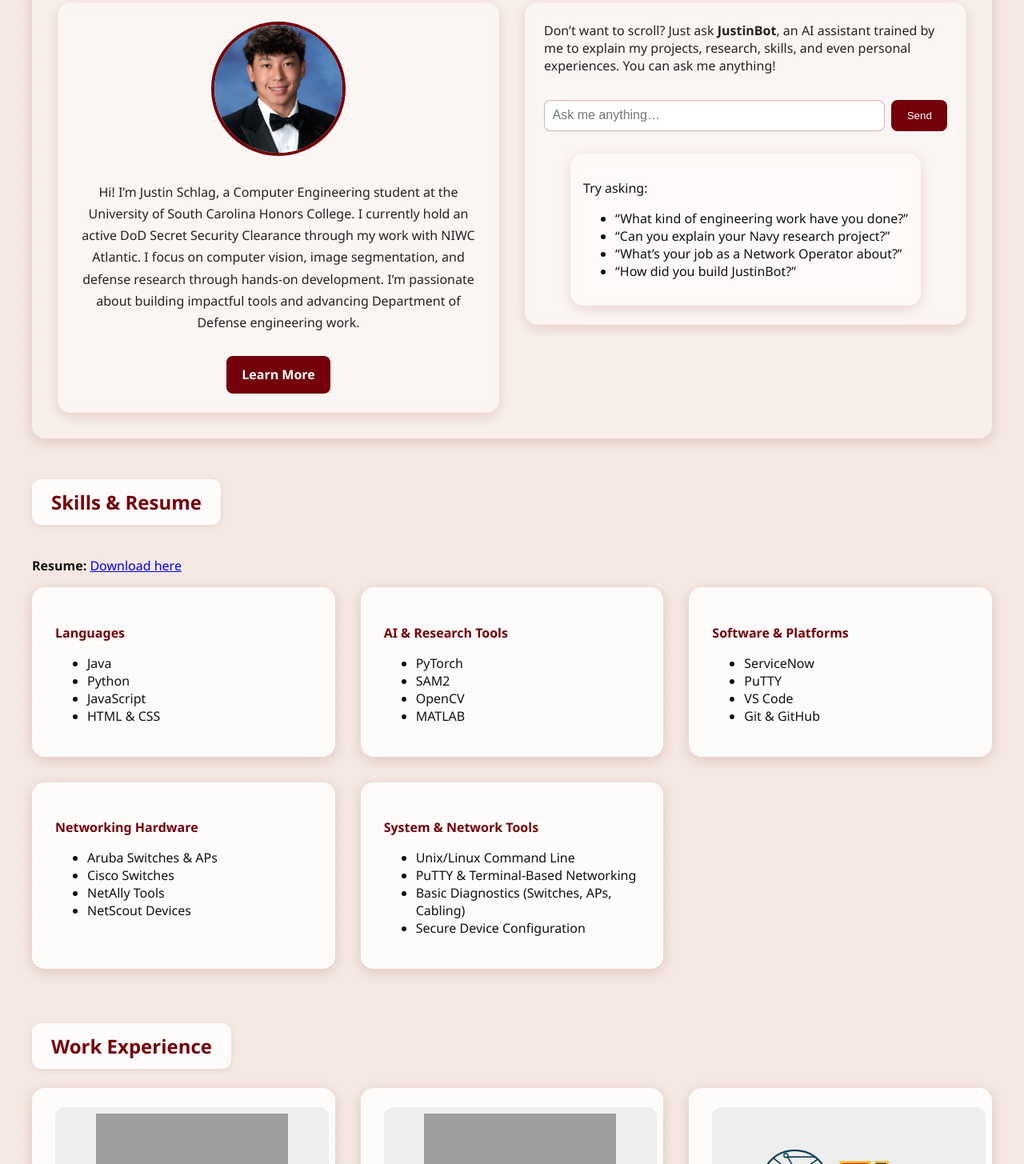
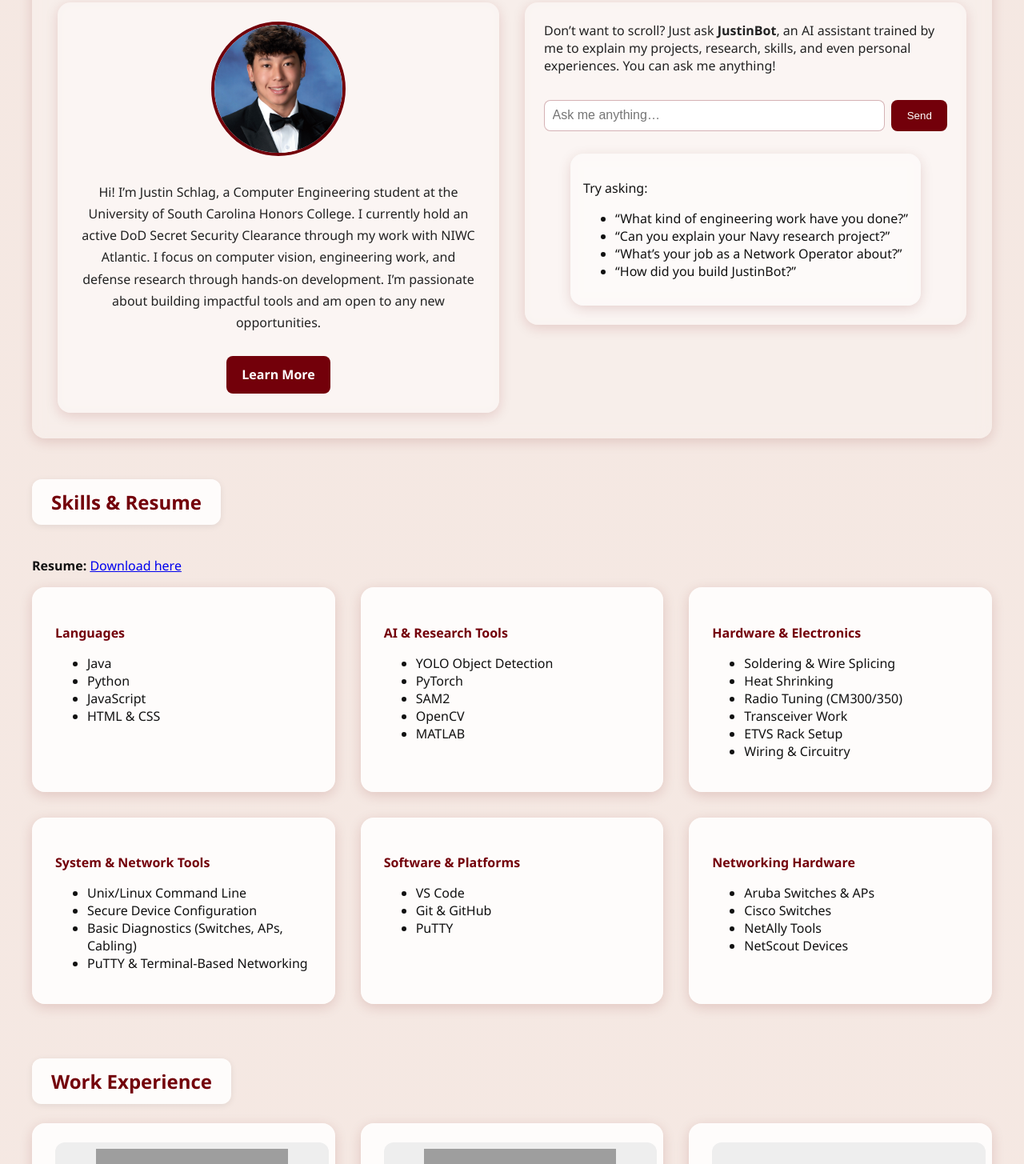
Before and after one commit to justinschlag/justinschlag.github.io, a plain HTML site: page index.html in a window 1280 px wide. Shown: the part 688-2143 px from the top of the page at 80% size. Drawn offline with Linux system fonts and the light colour scheme; grey boxes are pictures that could not be loaded.

Commit message:
grammar + About Me

```diff
--- a/index.html
+++ b/index.html
@@ -86,9 +86,8 @@
     <p>
       Hi! I’m Justin Schlag, a Computer Engineering student at the University of
       South Carolina Honors College. I currently hold an active DoD Secret Security
-      Clearance through my work with NIWC Atlantic. I focus on computer vision, image
-      segmentation, and defense research through hands-on development. I’m passionate
-      about building impactful tools and advancing Department of Defense engineering work.
+      Clearance through my work with NIWC Atlantic. I focus on computer vision, engineering work, and defense research through hands-on development. I’m passionate
+      about building impactful tools and am open to any new opportunities.
     </p>
     <!-- Learn More button linking to your dedicated About Me page: -->
     <a href="About Me/index.html" class="project-button">Learn More</a>
@@ -128,6 +127,7 @@
   <h2>Skills & Resume</h2>
   <p><strong>Resume:</strong> <a href="files/Resume (Nov 19).pdf" target="_blank">Download here</a></p>
   <div class="skills-grid">
+
     <div class="skill-card">
       <h4>Languages</h4>
       <ul>
@@ -137,24 +137,49 @@
         <li>HTML & CSS</li>
       </ul>
     </div>
+
     <div class="skill-card">
       <h4>AI & Research Tools</h4>
       <ul>
+        <li>YOLO Object Detection</li>
         <li>PyTorch</li>
         <li>SAM2</li>
         <li>OpenCV</li>
         <li>MATLAB</li>
       </ul>
     </div>
+
+    <div class="skill-card">
+      <h4>Hardware & Electronics</h4>
+      <ul>
+        <li>Soldering & Wire Splicing</li>
+        <li>Heat Shrinking</li>
+        <li>Radio Tuning (CM300/350)</li>
+        <li>Transceiver Work</li>
+        <li>ETVS Rack Setup</li>
+        <li>Wiring & Circuitry</li>
+      </ul>
+    </div>
+
+    <div class="skill-card">
+      <h4>System & Network Tools</h4>
+      <ul>
+        <li>Unix/Linux Command Line</li>
+        <li>Secure Device Configuration</li>
+        <li>Basic Diagnostics (Switches, APs, Cabling)</li>
+        <li>PuTTY & Terminal-Based Networking</li>
+      </ul>
+    </div>
+
     <div class="skill-card">
       <h4>Software & Platforms</h4>
       <ul>
-            <li>ServiceNow</li>
-            <li>PuTTY</li>
         <li>VS Code</li>
         <li>Git & GitHub</li>
+        <li>PuTTY</li>
       </ul>
     </div>
+
     <div class="skill-card">
       <h4>Networking Hardware</h4>
       <ul>
@@ -164,17 +189,10 @@
         <li>NetScout Devices</li>
       </ul>
     </div>
-        <div class="skill-card">
-          <h4>System & Network Tools</h4>
-          <ul>
-            <li>Unix/Linux Command Line</li>
-            <li>PuTTY & Terminal-Based Networking</li>
-            <li>Basic Diagnostics (Switches, APs, Cabling)</li>
-            <li>Secure Device Configuration</li>
-          </ul>
-        </div>
+
   </div>
 </section>
+
 
     <!-- WORK EXPERIENCE -->
     <section class="work-experience hidden-mobile" id="work">
```
Also changed, not shown: About Me/index.html (+2 -6 lines). Lines whose indentation alone changed are shown as unchanged.
